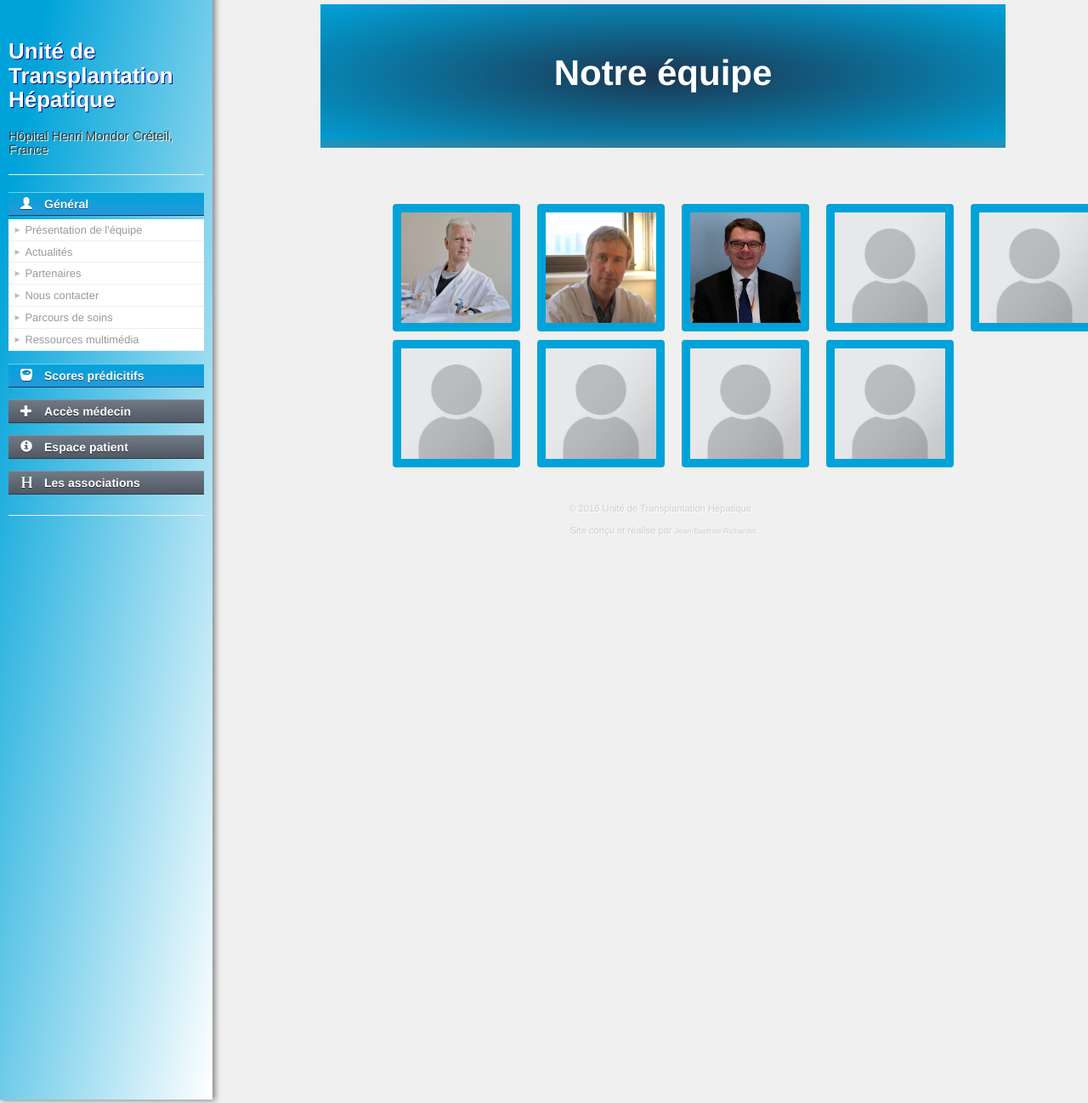
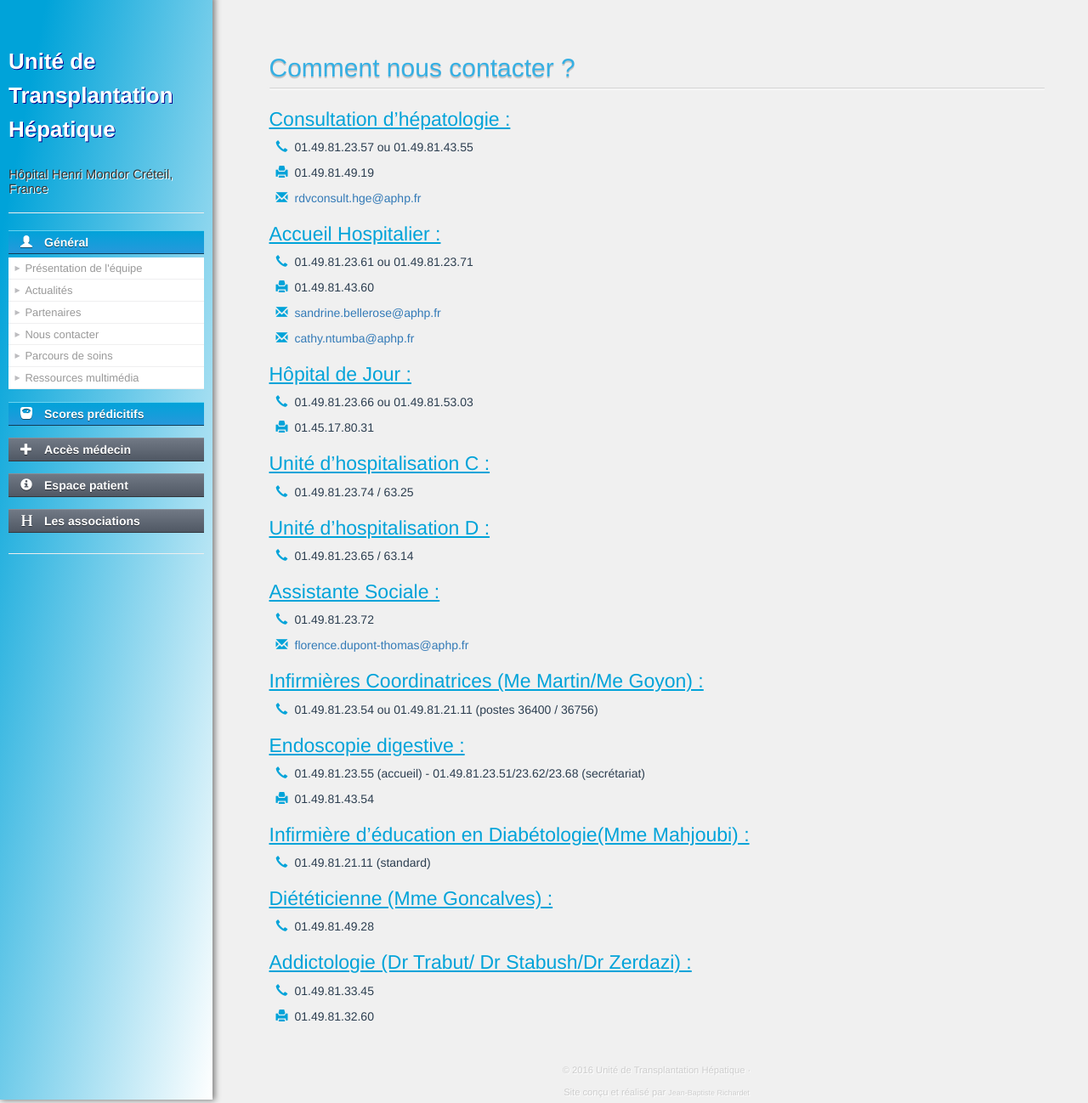
Before and after one commit to jphr/ARPHD, a Jekyll site: the page built from contact.html, in a window 1280 px wide and 1298 px high. Shown: the whole window at 85% size. Built offline with Jekyll 4.4.1, drawn with Linux system fonts in a browser that asks for light colours.

Commit message:
Contact + equipe

```diff
--- /dev/null
+++ b/_data/contacts.yml
@@ -0,0 +1,42 @@
+- name: Consultation d’hépatologie
+  tel: 01.49.81.23.57 ou 01.49.81.43.55
+  fax: 01.49.81.49.19
+  email: rdvconsult.hge@aphp.fr
+
+- name: Accueil Hospitalier
+  tel: 01.49.81.23.61 ou 01.49.81.23.71
+  fax: 01.49.81.43.60
+  email: sandrine.bellerose@aphp.fr
+  email2: cathy.ntumba@aphp.fr
+
+- name: Hôpital de Jour
+  tel: 01.49.81.23.66 ou 01.49.81.53.03
+  fax: 01.45.17.80.31
+
+- name: Unité d’hospitalisation C
+  tel: 01.49.81.23.74 / 63.25
+
+- name: Unité d’hospitalisation D
+  tel: 01.49.81.23.65 / 63.14
+
+- name: Assistante Sociale
+  tel: 01.49.81.23.72
+  email: florence.dupont-thomas@aphp.fr
+
+- name: Infirmières Coordinatrices (Me Martin/Me Goyon)
+  tel: 01.49.81.23.54 ou 01.49.81.21.11 (postes 36400 / 36756)
+  email : coordinatrice.13hge@aphp.fr
+
+- name: Endoscopie digestive
+  tel: 01.49.81.23.55 (accueil) - 01.49.81.23.51/23.62/23.68 (secrétariat)
+  fax: 01.49.81.43.54
+
+- name: Infirmière d’éducation en Diabétologie(Mme Mahjoubi)
+  tel: 01.49.81.21.11 (standard)
+
+- name: Diététicienne (Mme Goncalves)
+  tel: 01.49.81.49.28
+
+- name: Addictologie (Dr Trabut/ Dr Stabush/Dr Zerdazi)
+  tel: 01.49.81.33.45
+  fax: 01.49.81.32.60
--- a/_data/pages.yml
+++ b/_data/pages.yml
@@ -4,7 +4,7 @@
   opened: true
   subtitles:
     - title: Présentation de l'équipe
-      href: /contact.html
+      href: /equipe.html
 
     - title: Actualités
       href: /blog.html
@@ -64,7 +64,7 @@
       href: /faq.html
 
     - title: Livret thérapeutique
-      href: /guide.html
+      href: /livret.pdf
 
     - title: Indications de la transplantation
       href: /parcours.html
--- a/contact.html
+++ b/contact.html
@@ -1,39 +1,17 @@
 ---
-title: Unité de Transplantation Hépatique - Hôpital Henri Mondor Créteil
+title: Unité de Transplantation Hépatique - Nous contacter
 ---
-<div class="container">
-  <div class="project-container">
-    <h1>Notre équipe</h1>
-  </div>
-
-  <div class="container">
-    <div class="row">
-    <ul class="lb-album">
-      {% for member in site.data.members %}
-      <li>
-      <a href="#image-{{ forloop.index }}">
-          <img src="images/{{member.photo}}" alt="{{ member.name }}">
-          <span>{{ member.name }}</span>
-        </a>
-        <div class="lb-overlay" id="image-{{ forloop.index }}">
-          <img src="images/{{ member.photo }}" alt="{{ member.name }}" />
-          <div>
-            <h3>{{member.name}}</h3>
-            <p>{{member.bio}}</p>
-            {% if forloop.first == false %}
-            {% assign prec = forloop.index | minus: 1 %}
-              <a href="#image-{{ prec }}" class="lb-prev">Prec</a>
-            {% endif %}
-            {% if forloop.last == false %}
-            {% assign suiv = forloop.index | plus: 1 %}
-              <a href="#image-{{ suiv }}" class="lb-next">Suiv</a>
-            {% endif %}
-            </div>
-            <a href="#page" class="lb-close">X Fermer</a>
-          </div>
-        </li>
-      <li>
-      {% endfor %}
-      </ul>
-  </div>
-</div>
+<h1>Comment nous contacter ?</h1>
+{% for contact in site.data.contacts %}
+  <h2>{{contact.name}} :</h2>
+  <p><span class="glyphicon glyphicon-earphone"></span>{{contact.tel}}</p>
+  {% if contact.fax %}
+    <p><span class="glyphicon glyphicon-print"></span>{{contact.fax}}</p>
+  {% endif %}
+  {% if contact.email %}
+    <p><span class="glyphicon glyphicon-envelope"></span><a href="mailto:{{contact.email}}">{{contact.email}}</a></p>
+  {% endif %}
+  {% if contact.email2 %}
+    <p><span class="glyphicon glyphicon-envelope"></span><a href="mailto:{{contact.email2}}">{{contact.email2}}</a></p>
+  {% endif %}
+{% endfor %}
--- a/css/hc.css
+++ b/css/hc.css
@@ -26,18 +26,42 @@ body
 h1,h2,h3,h4,h5,h6
 {
   font-family:"Helvetica Neue", helvetica, "Open Sans", sans-serif;
-  color:#00A3D9
+  color:#00A3D9;
 }
 
 h1
 {
   font-weight:500;
-  color:#6d7680
+  color:#35afe3;
+	margin: 1em 0 0.75em;
+	padding: 0 0 5px 0;
+	/*!  */
+	position: relative;
+	text-shadow: 0 2px 0 rgba(155, 153, 153, 0.5);
+	font-size: 30px;
+	line-height: 40px;
+}
+
+.container > h1:after{
+  	position: absolute;
+	content: "";
+	height: 1px;
+	border-radius: 2px;
+	left: 0;
+	bottom: 0;
+	box-shadow:
+		0 -1px 0 rgba(0,0,0,0.1), 0 1px 0 rgba(255,255,255,0.6);
+  	width: 100%;
 }
 
 h2,h3
 {
-  font-weight:700
+  font-size: 23px;
+  text-decoration: underline;
+}
+
+.sidebar-brand h2, .sidebar-brand h3{
+  text-decoration: none;
 }
 
 h1 a,h2 a,h3 a,h4 a
@@ -66,6 +90,7 @@ fieldset{
 
 input{
   vertical-align: middle;
+  margin-bottom: 1.5em;
 }
 
 input[type="submit"]{
@@ -84,6 +109,11 @@ li{
 
 .bullet{
   list-style: circle;
+}
+
+p > .glyphicon{
+  color: #00A3D9;
+  margin: 0 8px;
 }
 
 /*Result*/
--- a/css/trombi.css
+++ b/css/trombi.css
@@ -1,5 +1,5 @@
 .lb-album{
-	width: 900px;
+	width: 100%;
 	margin: 0 auto;
 }
 .lb-album li{
--- a/parcours.html
+++ b/parcours.html
@@ -1,8 +1,6 @@
 ---
 title: Unité de Transplantation Hépatique - Indication de la transplatation hépatique
 ---
-<div class="container">
-  <div class="container">
 <h1>Quand envisager une transplantation hépatique ?</h1>
 <p>Une greffe de foie, ou transplantation hépatique, est envisagée devant toute maladie du foie, grave, irréversible, et ne pouvant bénéficier d’aucun autre traitement.
 Cette maladie est  le plus souvent une cirrhose compliquée.</p>
@@ -15,5 +13,3 @@ title: Unité de Transplantation Hépatique - Indication de la transplatation h
 </ul>
 Beaucoup plus rares, les hépatites aiguës gravissimes (hépatites fulminantes), au cours desquelles le pronostic vital peut être engagé en quelques jours, sont également un motif de transplantation.
 </p>
-  </div>
-</div>
```
Also changed, not shown: _data/members.yml (+55 -7 lines), equipe.html (added, +35 -0 lines), scores/score_lille.html (added, +39 -0 lines), images/charlotte-costentin.jpg (added), 1 other file. Lines whose indentation alone changed are shown as unchanged.
